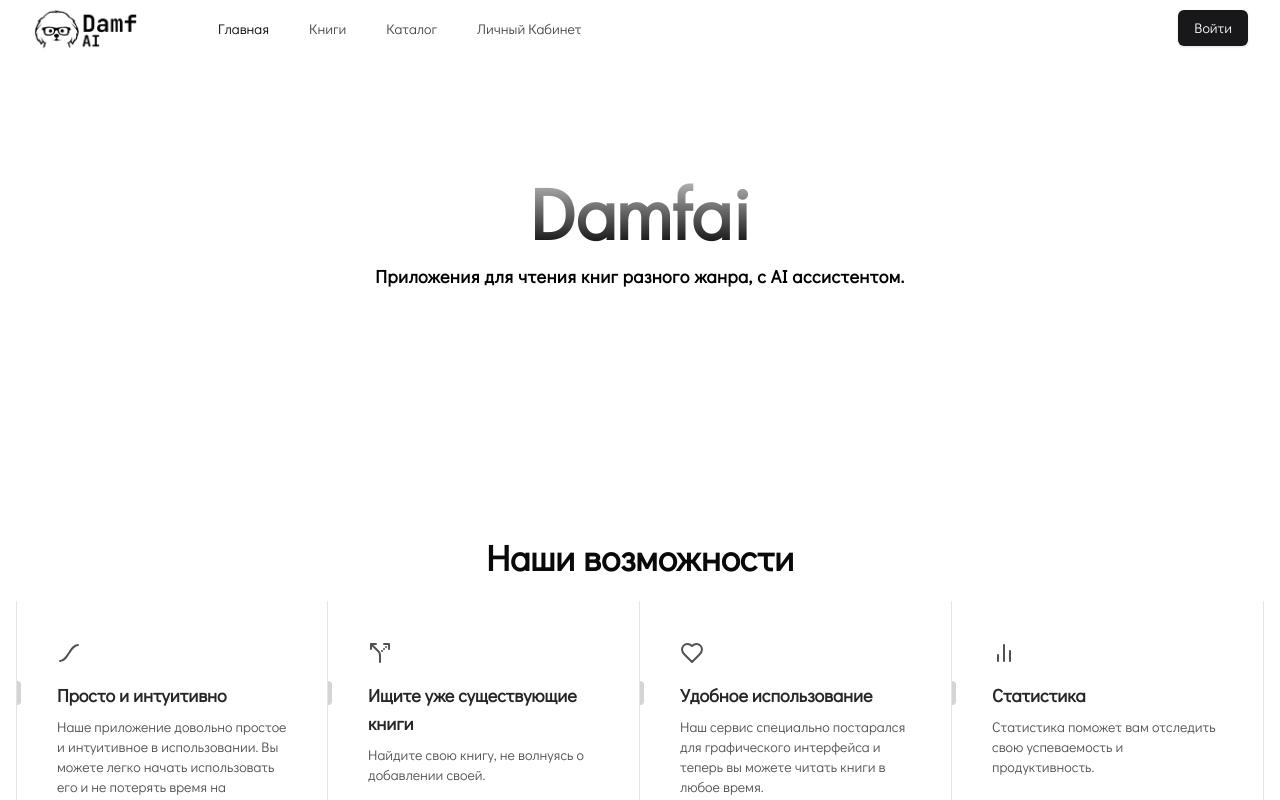
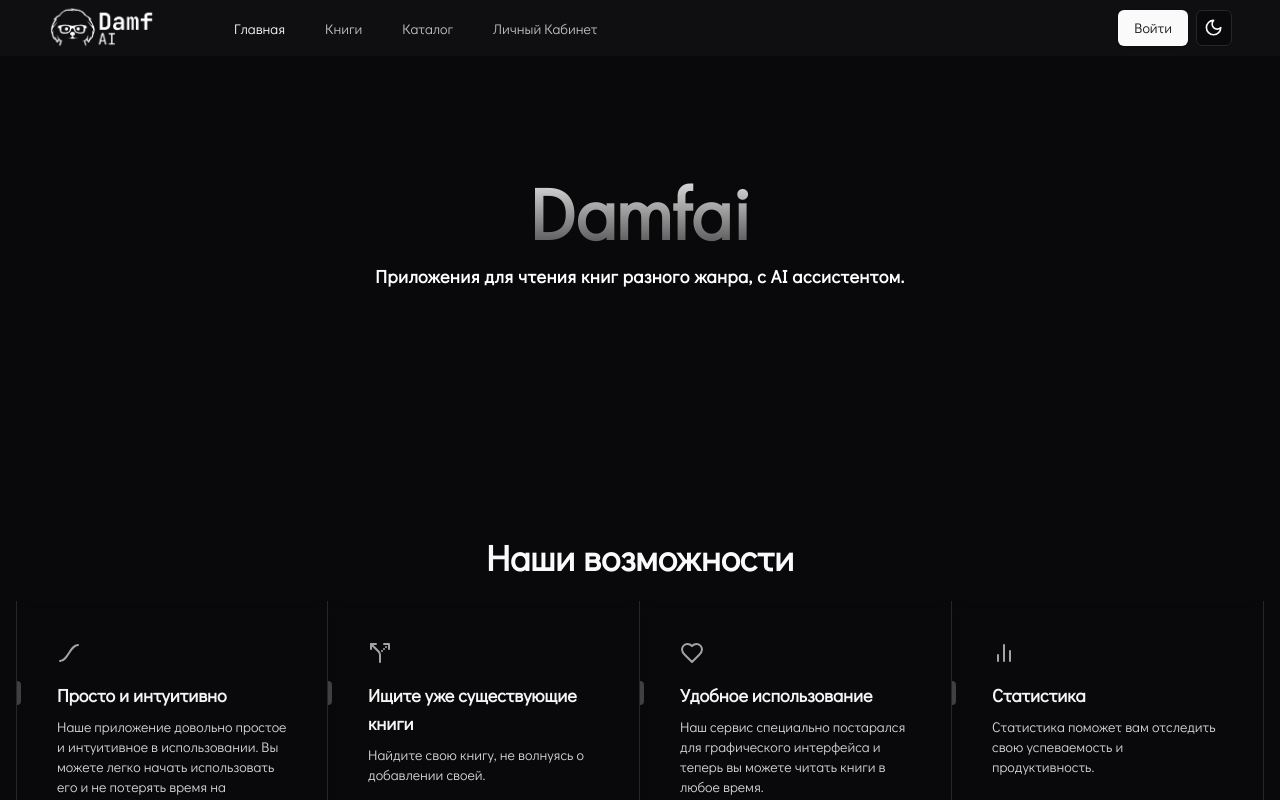
Before and after one commit to shms0mms/damfai-client, a Next.js app: page / in a window 1280 px wide. Shown: the top 800 px of the page. Built offline with nearby package versions, Linux system fonts and the light colour scheme; no server answers.

Commit message:
feat: auth has been done

```diff
--- a/package.json
+++ b/package.json
@@ -21,6 +21,7 @@
     "@radix-ui/react-progress": "^1.1.0",
     "@radix-ui/react-separator": "^1.1.0",
     "@radix-ui/react-slot": "^1.1.0",
+    "@radix-ui/react-switch": "^1.1.0",
     "@radix-ui/react-tabs": "^1.1.0",
     "@radix-ui/react-tooltip": "^1.1.2",
     "@react-three/drei": "^9.114.0",
--- a/src/app/auth/sign-in/page.tsx
+++ b/src/app/auth/sign-in/page.tsx
@@ -46,7 +46,7 @@ export default function AuthForm() {
     mutationFn: (data: UserSignIn) => authService.login(data),
     onSuccess(data) {
       toast.success("Вы успешно вошли в систему!")
-      saveAccessToken(data.data.token)
+      saveAccessToken(data?.token)
       push(ROUTES.DASHBOARD)
     },
     onError(error) {
--- a/src/app/dashboard/page.tsx
+++ b/src/app/dashboard/page.tsx
@@ -58,7 +58,6 @@ export default function Dashboard() {
   const { user } = React.useContext(AuthContext)
 
   const handleProfileUpdate = (event: React.FormEvent<HTMLFormElement>) => {}
-
   return (
     <>
       <Header />
@@ -80,7 +79,8 @@ export default function Dashboard() {
                 <h2 className="text-xl font-bold">{user?.name}</h2>
                 <p className="text-sm text-muted-foreground">{user?.email}</p>
                 <p className="text-sm text-muted-foreground">
-                  На сайте с: {user?.created_at?.toLocaleDateString?.()}
+                  На сайте с:{" "}
+                  {new Date(user?.created_at)?.toLocaleDateString?.()}
                 </p>
               </div>
               <Dialog>
--- a/src/app/layout.tsx
+++ b/src/app/layout.tsx
@@ -42,7 +42,7 @@ export default function RootLayout({
       >
         <ThemeProvider
           attribute="class"
-          // defaultTheme="system"
+          defaultTheme="dark"
           // enableSystem
           disableTransitionOnChange
         >
--- a/src/components/layout/header/index.tsx
+++ b/src/components/layout/header/index.tsx
@@ -1,11 +1,9 @@
 "use client"
 
-import Image from "next/image"
-import Link from "next/link"
 import { useContext } from "react"
-import { siteConfig } from "@/config/site.config"
 import { AuthContext } from "@/providers/auth"
 import Logo from "@/components/ui/logo"
+import ThemeSwitcher from "@/components/ui/theme-switcher"
 import { LoginButton } from "./login-button"
 import { MobileNavigation } from "./mobile-navigation"
 import { Navigation } from "./navigation"
@@ -15,11 +13,11 @@ export const Header = () => {
   const { user } = useContext(AuthContext)
   return (
     <header className="font-comfortaa sticky top-0 z-50 w-full bg-muted backdrop-blur supports-[backdrop-filter]:bg-background/60 dark:bg-muted/25 dark:shadow-secondary">
-      <div className="mx-4 flex h-14 items-center justify-between gap-4 sm:mx-8 md:gap-8">
+      <div className="flex min-h-14 items-center justify-between gap-4 px-4 sm:mx-8 md:gap-8">
         <div className="flex items-center gap-14">
-          <div className="flex items-center gap-x-4 max-md:hidden">
-            <Logo />
-          </div>
+          {/* <div className="flex items-center gap-x-4 max-md:hidden"> */}
+          <Logo />
+          {/* </div>` */}
           <MobileNavigation />
           <Navigation />
         </div>
@@ -27,7 +25,13 @@ export const Header = () => {
           <Search />
         </div> */}
         <div className="flex w-full max-w-fit justify-end md:max-w-[250px]">
-          {user?.id ? <UserNav /> : <LoginButton />}
+          {user?.id ? (
+            <UserNav />
+          ) : (
+            <div className="flex items-center gap-2">
+              <LoginButton /> <ThemeSwitcher />
+            </div>
+          )}
         </div>
       </div>
     </header>
--- a/src/components/ui/logo.tsx
+++ b/src/components/ui/logo.tsx
@@ -1,28 +1,26 @@
-"use client"
-
-import { useTheme } from "next-themes"
 import Image from "next/image"
 import Link from "next/link"
 import { ROUTES } from "@/config/route.config"
 import { siteConfig } from "@/config/site.config"
 
 export default function Logo() {
-  const { theme } = useTheme()
-  const src = theme !== "dark" ? "/logo-black.png" : "/logo-white.png"
-
-  console.log(theme)
+  const size = 130
   return (
     <>
-      <Link
-        href={ROUTES.HOME}
-        className="flex items-center gap-2 text-base lg:text-lg"
-      >
-        <Image
-          src={src}
+      <Link href={ROUTES.HOME} className="">
+        <img
+          src={"/logo-white.png"}
           alt={siteConfig.name}
-          width={130}
-          height={130}
-          className="mt-1"
+          width={size}
+          height={size}
+          className="hidden dark:block"
+        />{" "}
+        <img
+          src={"/logo-black.png"}
+          alt={siteConfig.name}
+          width={size}
+          height={size}
+          className="dark:hidden"
         />
       </Link>
     </>
--- /dev/null
+++ b/src/components/ui/switch.tsx
@@ -0,0 +1,29 @@
+"use client"
+
+import * as React from "react"
+import * as SwitchPrimitives from "@radix-ui/react-switch"
+
+import { cn } from "@/lib/utils"
+
+const Switch = React.forwardRef<
+  React.ElementRef<typeof SwitchPrimitives.Root>,
+  React.ComponentPropsWithoutRef<typeof SwitchPrimitives.Root>
+>(({ className, ...props }, ref) => (
+  <SwitchPrimitives.Root
+    className={cn(
+      "peer inline-flex h-5 w-9 shrink-0 cursor-pointer items-center rounded-full border-2 border-transparent shadow-sm transition-colors focus-visible:outline-none focus-visible:ring-2 focus-visible:ring-ring focus-visible:ring-offset-2 focus-visible:ring-offset-background disabled:cursor-not-allowed disabled:opacity-50 data-[state=checked]:bg-primary data-[state=unchecked]:bg-input",
+      className
+    )}
+    {...props}
+    ref={ref}
+  >
+    <SwitchPrimitives.Thumb
+      className={cn(
+        "pointer-events-none block h-4 w-4 rounded-full bg-background shadow-lg ring-0 transition-transform data-[state=checked]:translate-x-4 data-[state=unchecked]:translate-x-0"
+      )}
+    />
+  </SwitchPrimitives.Root>
+))
+Switch.displayName = SwitchPrimitives.Root.displayName
+
+export { Switch }
--- /dev/null
+++ b/src/components/ui/theme-switcher.tsx
@@ -0,0 +1,36 @@
+"use client"
+
+import { Moon, Sun } from "lucide-react"
+import { useTheme } from "next-themes"
+import * as React from "react"
+import { Button } from "@/components/ui/button"
+import {
+  DropdownMenu,
+  DropdownMenuContent,
+  DropdownMenuItem,
+  DropdownMenuTrigger
+} from "@/components/ui/dropdown-menu"
+
+export default function ThemeSwitcher() {
+  const { setTheme, theme } = useTheme()
+
+  return (
+    <DropdownMenu>
+      <DropdownMenuTrigger asChild>
+        <Button variant="outline" size="icon">
+          <Sun className="h-[1.2rem] w-[1.2rem] rotate-0 scale-100 transition-all dark:-rotate-90 dark:scale-0" />
+          <Moon className="absolute h-[1.2rem] w-[1.2rem] rotate-90 scale-0 transition-all dark:rotate-0 dark:scale-100" />
+          <span className="sr-only">Toggle theme</span>
+        </Button>
+      </DropdownMenuTrigger>
+      <DropdownMenuContent align="end">
+        <DropdownMenuItem onClick={() => setTheme("light")}>
+          Светлая
+        </DropdownMenuItem>
+        <DropdownMenuItem onClick={() => setTheme("dark")}>
+          Тёмная
+        </DropdownMenuItem>
+      </DropdownMenuContent>
+    </DropdownMenu>
+  )
+}
--- a/src/middleware.ts
+++ b/src/middleware.ts
@@ -6,9 +6,9 @@ import { ROUTES } from "./config/route.config"
 export function middleware(req: NextRequest) {
   const accessToken = req.cookies.get(ACCESS_TOKEN.nameOnClient)?.value
 
-  // if (!accessToken && req.nextUrl.pathname.startsWith(ROUTES.DASHBOARD)) {
-  //   return NextResponse.redirect(new URL(ROUTES.SIGN_IN, req.url))
-  // }
+  if (!accessToken && req.nextUrl.pathname.startsWith(ROUTES.DASHBOARD)) {
+    return NextResponse.redirect(new URL(ROUTES.SIGN_IN, req.url))
+  }
 
   return NextResponse.next()
 }
--- a/src/providers/auth.tsx
+++ b/src/providers/auth.tsx
@@ -28,9 +28,10 @@ export default function AuthProvider({
     if (status === 426) {
       setUser(undefined)
     } else {
-      setUser(data?.data)
+      // @ts-expect-error asd
+      setUser(data)
     }
-  }, [status, data?.data])
+  }, [status, data])
   const value = { setUser, user, isLoading } as AuthContext
 
   return <AuthContext.Provider value={value}>{children}</AuthContext.Provider>
```
Also changed, not shown: 1 other file (tests, documents, lock files or other folders).
